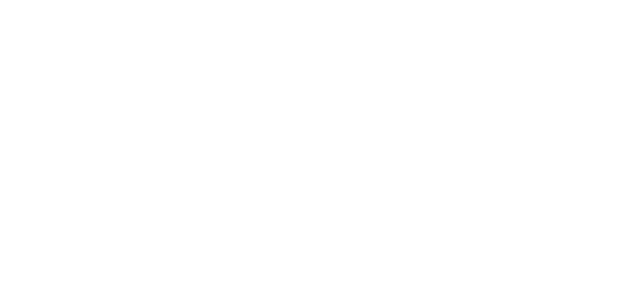
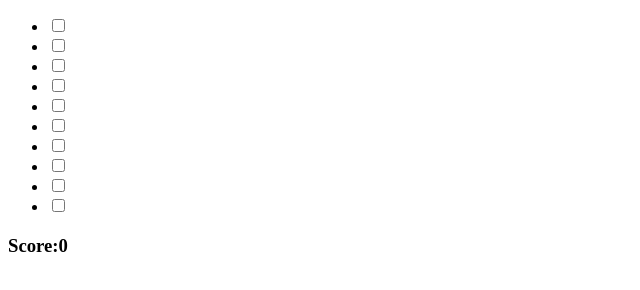
Before and after one commit to Geaglts/animationland, a plain HTML site: page index.html in a window 1280 px wide. Shown: the whole page, without its empty margins (0-640 px from the left). Drawn offline with Linux system fonts and the light colour scheme.

Commit message:
Uso de contadores en css

```diff
--- a/index.html
+++ b/index.html
@@ -7,5 +7,49 @@
 		<title>Animationland</title>
 		<link rel="stylesheet" href="main.css" />
 	</head>
-	<body></body>
+	<body>
+		<ul>
+			<li>
+				<input type="checkbox" />
+				<div class="shield"></div>
+			</li>
+			<li>
+				<input type="checkbox" />
+				<div class="shield"></div>
+			</li>
+			<li>
+				<input type="checkbox" />
+				<div class="shield"></div>
+			</li>
+			<li>
+				<input type="checkbox" />
+				<div class="shield"></div>
+			</li>
+			<li>
+				<input type="checkbox" />
+				<div class="shield"></div>
+			</li>
+			<li>
+				<input type="checkbox" />
+				<div class="shield"></div>
+			</li>
+			<li>
+				<input type="checkbox" />
+				<div class="shield"></div>
+			</li>
+			<li>
+				<input type="checkbox" />
+				<div class="shield"></div>
+			</li>
+			<li>
+				<input type="checkbox" />
+				<div class="shield"></div>
+			</li>
+			<li>
+				<input type="checkbox" />
+				<div class="shield"></div>
+			</li>
+		</ul>
+		<h3 class="total">Score:</h3>
+	</body>
 </html>
--- a/main.css
+++ b/main.css
@@ -0,0 +1,11 @@
+body {
+	counter-reset: game;
+}
+
+input:checked {
+	counter-increment: game;
+}
+
+.total::after {
+	content: counter(game);
+}
```
